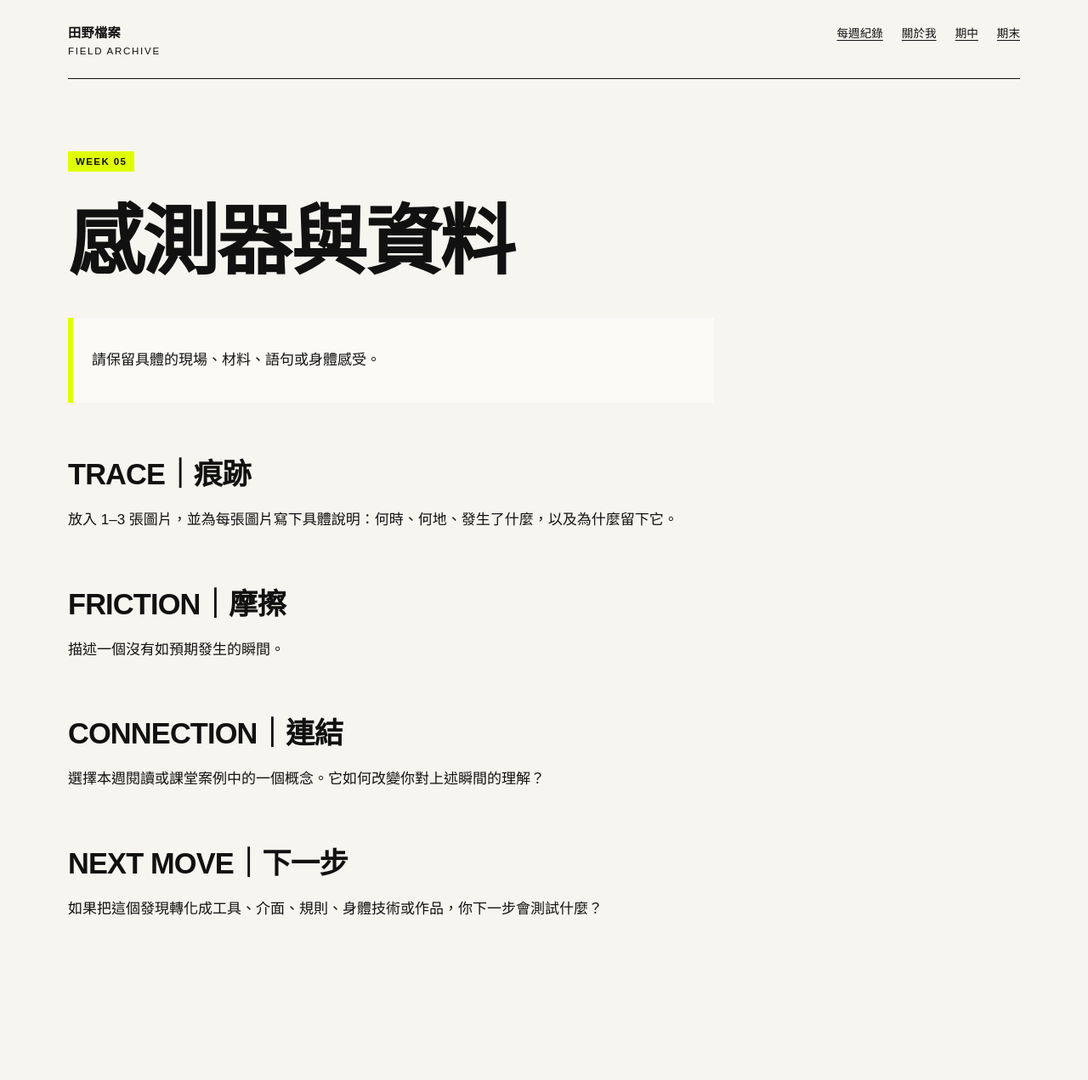
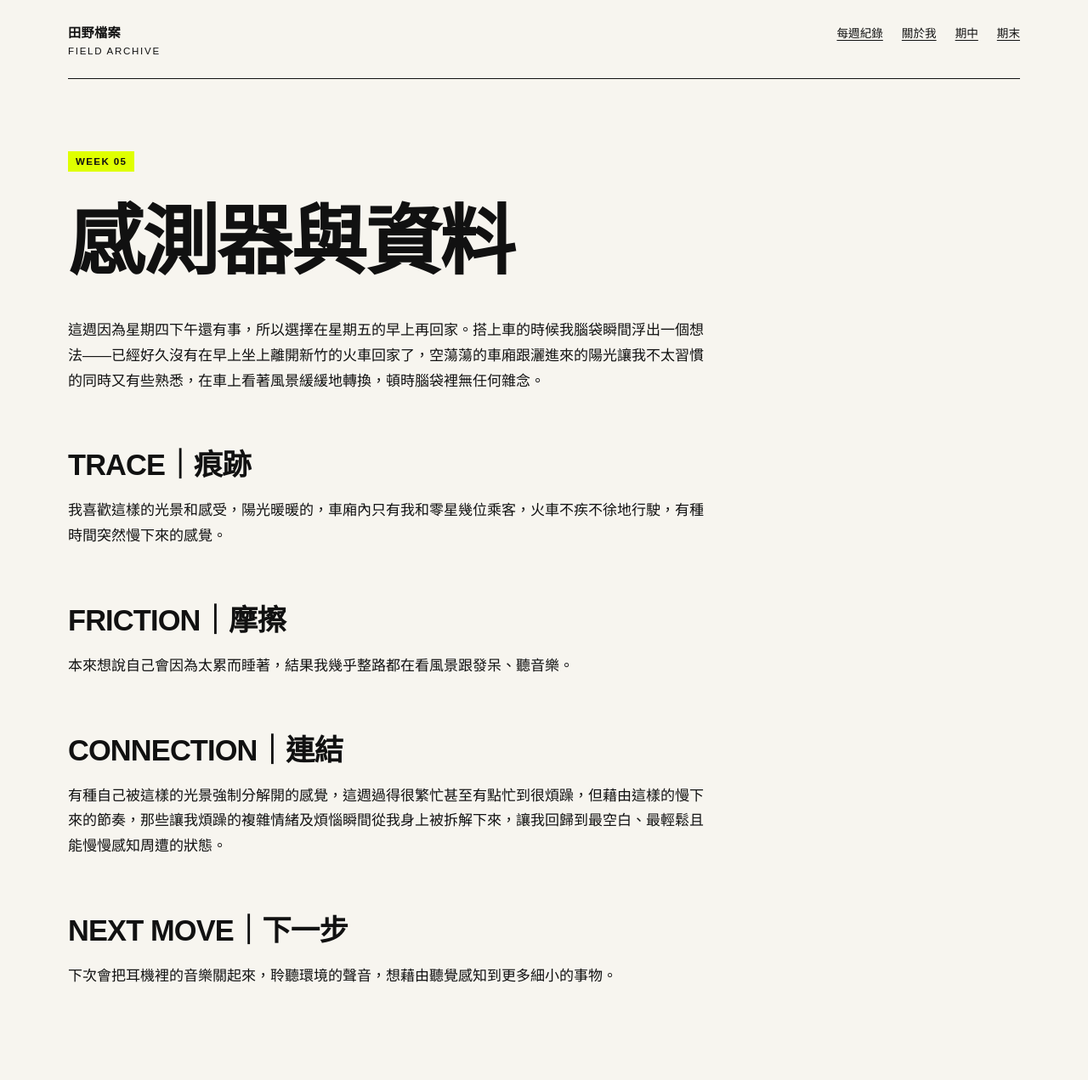
Before and after one commit to ai1103-kk/fieldworkarchive, a Jekyll site: the page built from weeks/week-05.md, in a window 1280 px wide. Shown: the whole page at 85% size. Built offline with Jekyll 4.4.1, drawn with Linux system fonts in a browser that asks for light colours; before the commit the page ends 1192 px from its top, so only the background shows below that.

Commit message:
Update week-05

```diff
--- a/weeks/week-05.md
+++ b/weeks/week-05.md
@@ -7,21 +7,22 @@ permalink: /weeks/week-05/
 
 # 感測器與資料
 
-> 請保留具體的現場、材料、語句或身體感受。
+這週因為星期四下午還有事，所以選擇在星期五的早上再回家。搭上車的時候我腦袋瞬間浮出一個想法——已經好久沒有在早上坐上離開新竹的火車回家了，空蕩蕩的車廂跟灑進來的陽光讓我不太習慣的同時又有些熟悉，在車上看著風景緩緩地轉換，頓時腦袋裡無任何雜念。
 
 ## TRACE｜痕跡
 
-放入 1–3 張圖片，並為每張圖片寫下具體說明：何時、何地、發生了什麼，以及為什麼留下它。
+我喜歡這樣的光景和感受，陽光暖暖的，車廂內只有我和零星幾位乘客，火車不疾不徐地行駛，有種時間突然慢下來的感覺。
 
 ## FRICTION｜摩擦
 
-描述一個沒有如預期發生的瞬間。
+本來想說自己會因為太累而睡著，結果我幾乎整路都在看風景跟發呆、聽音樂。
 
 
 ## CONNECTION｜連結
 
-選擇本週閱讀或課堂案例中的一個概念。它如何改變你對上述瞬間的理解？
+有種自己被這樣的光景強制分解開的感覺，這週過得很繁忙甚至有點忙到很煩躁，但藉由這樣的慢下來的節奏，那些讓我煩躁的複雜情緒及煩惱瞬間從我身上被拆解下來，讓我回歸到最空白、最輕鬆且能慢慢感知周遭的狀態。
+
 
 ## NEXT MOVE｜下一步
 
-如果把這個發現轉化成工具、介面、規則、身體技術或作品，你下一步會測試什麼？
+下次會把耳機裡的音樂關起來，聆聽環境的聲音，想藉由聽覺感知到更多細小的事物。
```
